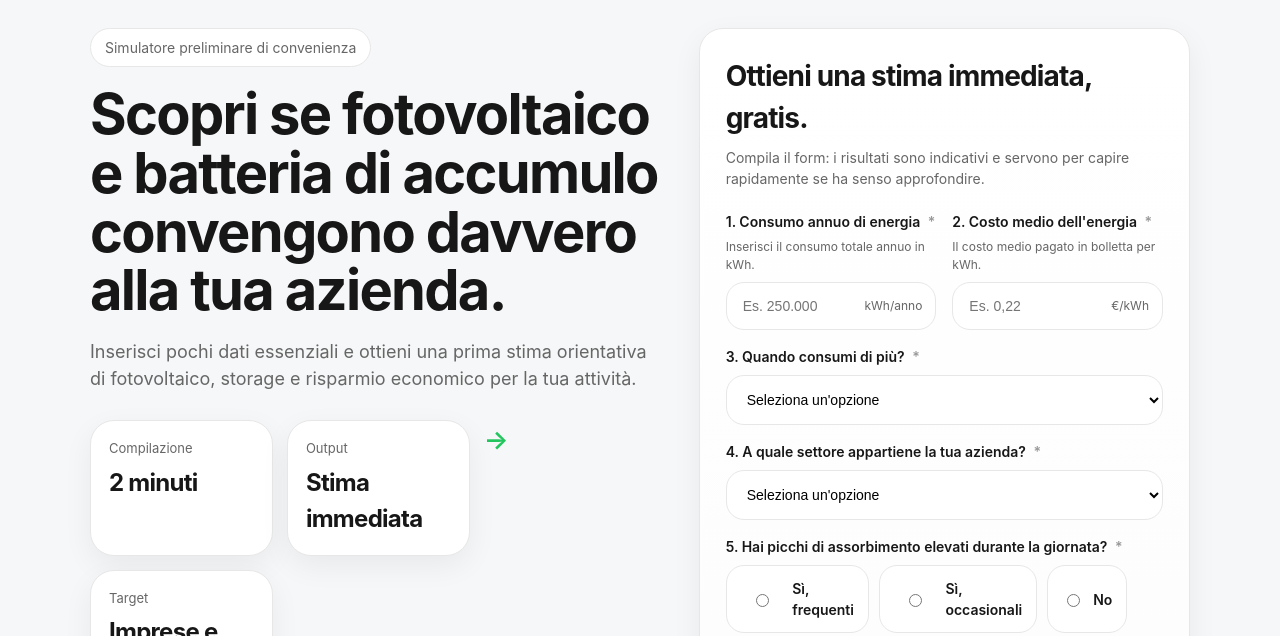
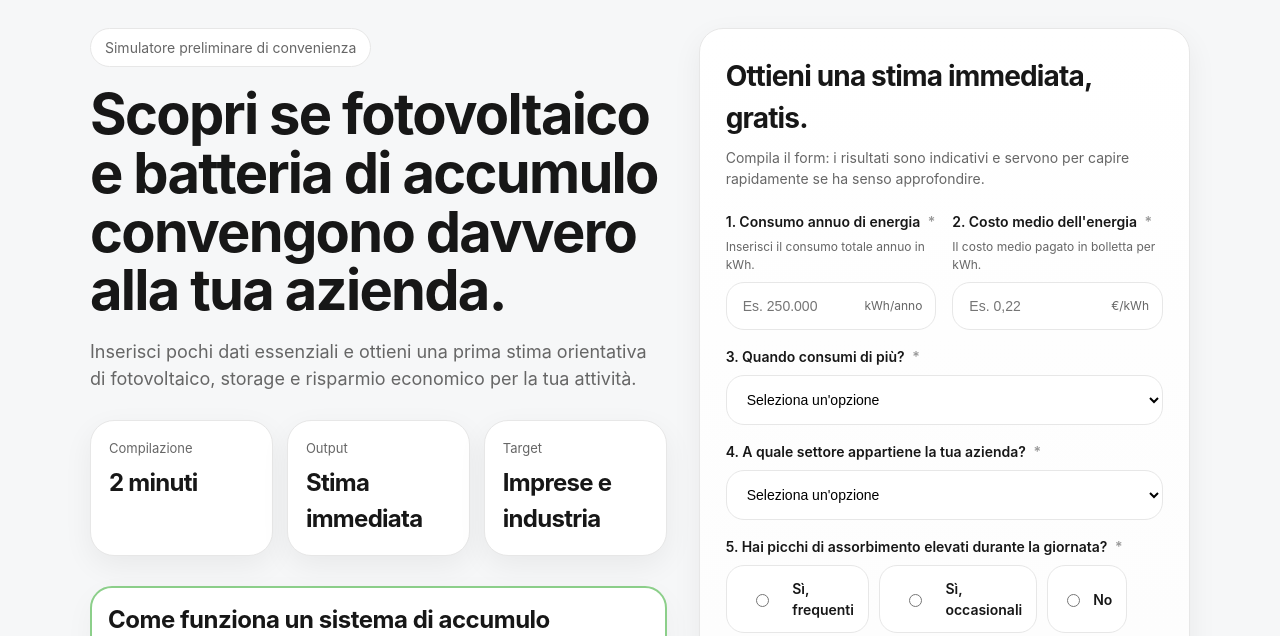
Before and after one commit to marcomngh/premiumstorage, a plain HTML site: page index.html in a window 1280 px wide. Shown: the part 92-728 px from the top of the page. Drawn offline with Linux system fonts and the light colour scheme.

Commit message:
Update index.html

```diff
--- a/index.html
+++ b/index.html
@@ -894,7 +894,6 @@
     <div class="value">Stima immediata</div>
   </div>
 
-    <div class="flow-arrow">→</div>
 
   <div class="stat">
     <div class="label">Target</div>
```
